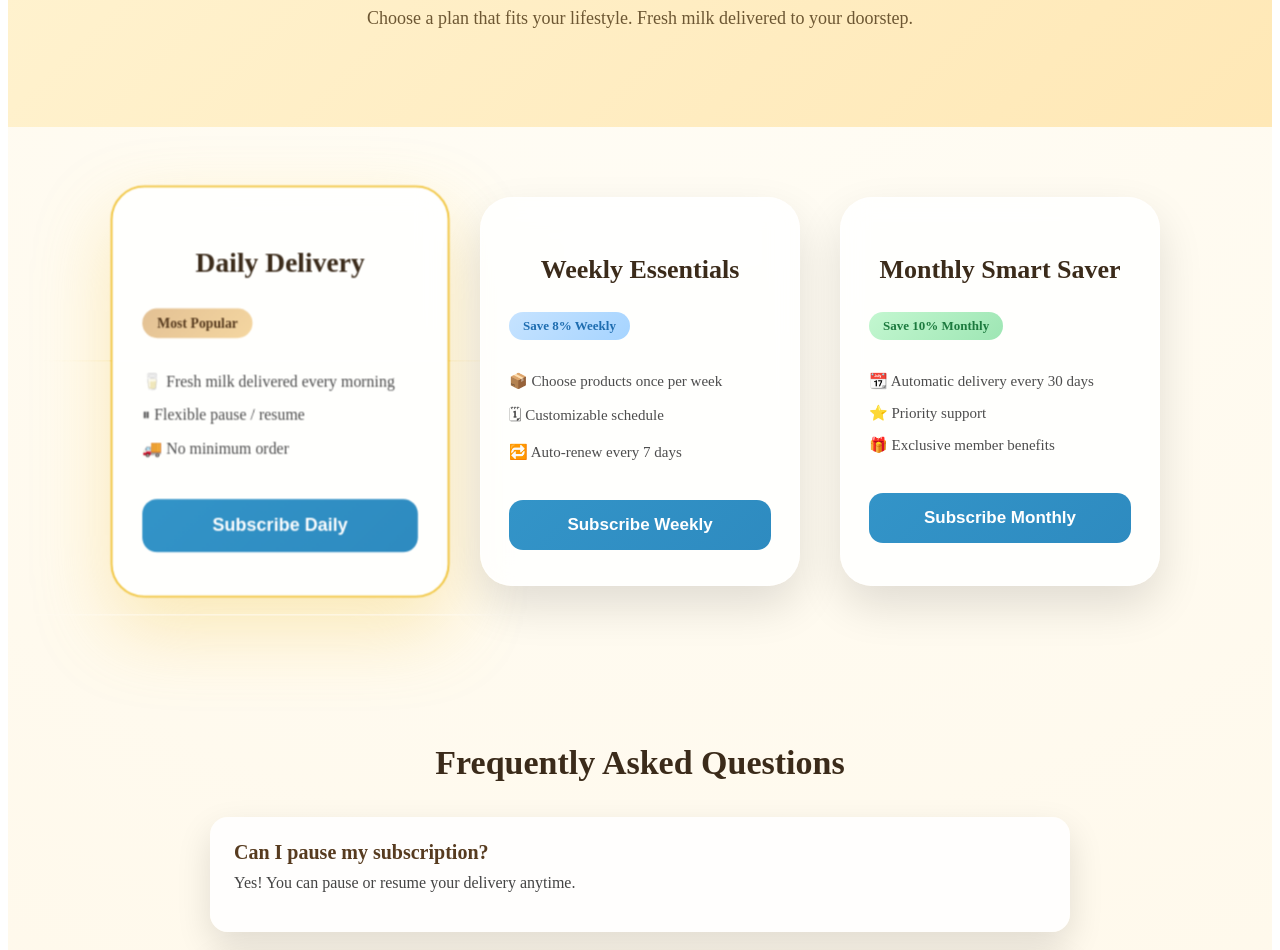
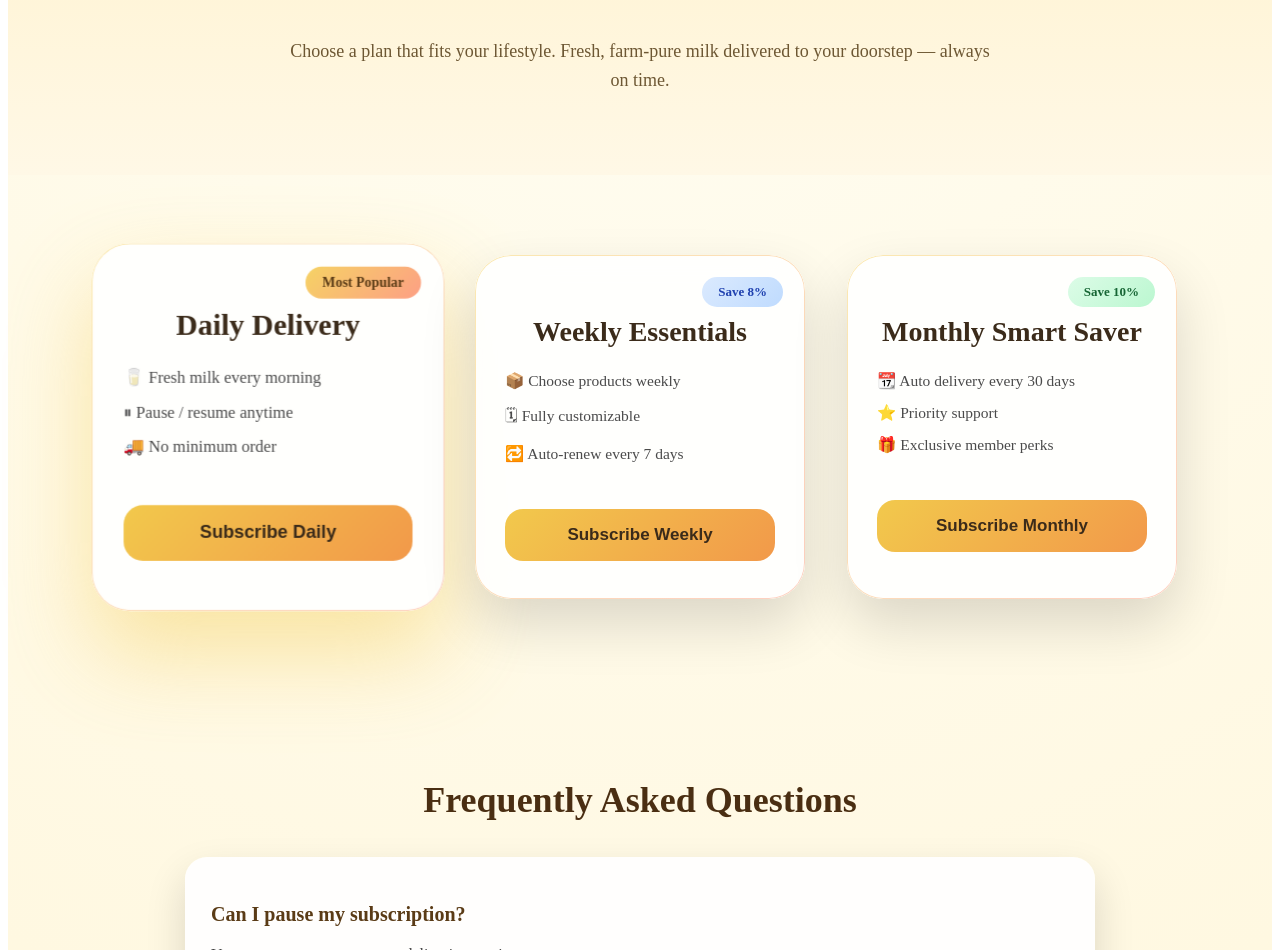
Before and after one commit to CodeSavvyJayesh/Kamal-Dairy, a React (Vite) app: page /subscription in a window 1280 px wide. Shown: the part 262-1212 px from the top of the page. Built offline with nearby package versions, Linux system fonts and the light colour scheme.

Commit message:
Subscription page UI made more attractive

```diff
--- a/src/pages/Subscription.css
+++ b/src/pages/Subscription.css
@@ -1,154 +1,203 @@
-/* MAIN CONTAINER */
+/* ===============================
+   CONTAINER (WARM DAIRY THEME)
+================================ */
 .sub-container {
   width: 100%;
-  background: radial-gradient(circle at top, #fffdf6, #fff8e9);
-  padding-bottom: 80px;
+  background:
+    radial-gradient(circle at top, #fffdf2, #fff6da);
+  padding-bottom: 90px;
 }
 
-/* HERO SECTION */
+/* ===============================
+   HERO
+================================ */
 .sub-hero {
   text-align: center;
-  padding: 80px 20px;
-  background: linear-gradient(135deg, #fff3d1, #ffe8b6);
+  padding: 90px 20px 80px;
+  background:
+    linear-gradient(180deg, #fff2cc, #fff8e6);
 }
 
 .sub-hero h1 {
-  font-size: 44px;
+  font-size: 46px;
+  font-weight: 900;
   color: #4a2e12;
-  font-weight: 800;
+  letter-spacing: 0.6px;
 }
 
 .sub-hero p {
   font-size: 18px;
-  margin-top: 12px;
   color: #6d5733;
-  max-width: 700px;
-  margin-inline: auto;
+  max-width: 720px;
+  margin: 14px auto 0;
+  line-height: 1.6;
 }
 
-/* PLAN SECTION */
+/* ===============================
+   PLANS
+================================ */
 .sub-plans {
   display: flex;
   justify-content: center;
-  gap: 40px;
-  padding: 70px 20px;
+  gap: 42px;
+  padding: 80px 20px;
   flex-wrap: wrap;
 }
 
-/* CARD */
+/* ===============================
+   CARD (GLASS + GOLD)
+================================ */
 .sub-card {
-  width: 320px;
-  background: rgba(255,255,255,0.85);
-  backdrop-filter: blur(14px);
-  border-radius: 32px;
-  padding: 35px 28px;
-  box-shadow: 0 20px 45px rgba(0,0,0,0.12);
-  border: 1px solid rgba(255,255,255,0.6);
-  transition: all 0.4s ease;
+  width: 330px;
+  background: rgba(255, 255, 255, 0.9);
+  backdrop-filter: blur(16px);
+  border-radius: 36px;
+  padding: 38px 30px;
+  box-shadow:
+    0 25px 55px rgba(0,0,0,0.14);
   position: relative;
+  transition: all 0.45s ease;
 }
 
-/* POPULAR CARD */
-.sub-card.popular {
-  transform: scale(1.06);
-  border: 2px solid #f2c94c;
-  box-shadow: 0 30px 70px rgba(242,201,76,0.35);
+/* GOLD BORDER EFFECT */
+.sub-card::before {
+  content: "";
+  position: absolute;
+  inset: 0;
+  border-radius: 36px;
+  padding: 1px;
+  background: linear-gradient(
+    135deg,
+    #f6d365,
+    #fda085
+  );
+  mask:
+    linear-gradient(#fff 0 0) content-box,
+    linear-gradient(#fff 0 0);
+  mask-composite: exclude;
+  opacity: 0.5;
+  pointer-events: none;
 }
 
-.sub-card:hover {
-  transform: translateY(-16px) scale(1.05);
-  box-shadow: 0 35px 80px rgba(0,0,0,0.25);
+/* POPULAR */
+.sub-card.popular {
+  transform: scale(1.07);
+  box-shadow:
+    0 40px 85px rgba(242,201,76,0.45);
 }
 
-/* TITLE */
+/* HOVER */
+@media (hover: hover) {
+  .sub-card:hover {
+    transform: translateY(-18px) scale(1.06);
+    box-shadow:
+      0 45px 95px rgba(0,0,0,0.3);
+  }
+}
+
+/* ===============================
+   BADGES
+================================ */
+.badge {
+  position: absolute;
+  top: 22px;
+  right: 22px;
+  padding: 7px 16px;
+  font-size: 13px;
+  font-weight: 700;
+  border-radius: 999px;
+}
+
+.badge.gold {
+  background: linear-gradient(135deg, #f6d365, #fda085);
+  color: #5a3b16;
+}
+
+.badge.blue {
+  background: linear-gradient(135deg, #dbeafe, #bfdbfe);
+  color: #1e40af;
+}
+
+.badge.green {
+  background: linear-gradient(135deg, #dcfce7, #bbf7d0);
+  color: #166534;
+}
+
+/* ===============================
+   TEXT
+================================ */
 .sub-card h2 {
   text-align: center;
-  font-size: 26px;
+  font-size: 28px;
+  margin-bottom: 24px;
   color: #3b2b1a;
-  margin-bottom: 14px;
 }
 
-/* TAG */
-.sub-tag {
-  display: inline-block;
-  background: linear-gradient(135deg, #e3c194, #f5d7a1);
-  color: #573b1f;
-  font-size: 13px;
-  padding: 6px 14px;
-  border-radius: 999px;
-  margin-bottom: 18px;
-  font-weight: 600;
-}
-
-.sub-tag.blue {
-  background: linear-gradient(135deg, #c6e3ff, #a6d4ff);
-  color: #1e6db0;
-}
-
-.sub-tag.green {
-  background: linear-gradient(135deg, #c3f7d0, #9ee6b4);
-  color: #1c7a3e;
-}
-
-/* LIST */
 .sub-card ul {
   list-style: none;
   padding: 0;
-  margin: 0;
 }
 
 .sub-card li {
+  font-size: 15.5px;
   margin: 14px 0;
-  font-size: 15px;
-  color: #4d4d4d;
+  color: #4b4b4b;
   display: flex;
   align-items: center;
-  gap: 8px;
+  gap: 10px;
 }
 
-/* BUTTON */
+/* ===============================
+   BUTTON
+================================ */
 .sub-btn {
   width: 100%;
-  margin-top: 25px;
-  padding: 15px;
-  background: linear-gradient(135deg, #3394c8, #2e8bc0);
-  color: white;
+  margin-top: 30px;
+  padding: 16px;
+  font-size: 17px;
+  font-weight: 800;
+  border-radius: 18px;
   border: none;
-  border-radius: 14px;
-  font-size: 17px;
-  font-weight: 700;
   cursor: pointer;
+  background: linear-gradient(
+    135deg,
+    #f2c94c,
+    #f2994a
+  );
+  color: #3b2b1a;
   transition: all 0.35s ease;
 }
 
 .sub-btn:hover {
-  transform: translateY(-3px);
-  box-shadow: 0 12px 30px rgba(46,139,192,0.5);
-  background: linear-gradient(135deg, #2e8bc0, #1a6b97);
+  transform: translateY(-4px);
+  box-shadow:
+    0 16px 40px rgba(242,153,74,0.6);
 }
 
-/* FAQ SECTION */
+/* ===============================
+   FAQ
+================================ */
 .sub-faq {
-  padding: 60px 20px;
-  max-width: 900px;
+  max-width: 950px;
   margin: 0 auto;
+  padding: 70px 20px;
 }
 
 .sub-faq h2 {
   text-align: center;
-  font-size: 34px;
-  margin-bottom: 35px;
-  color: #3b2b1a;
+  font-size: 36px;
+  font-weight: 900;
+  margin-bottom: 36px;
+  color: #4a2e12;
 }
 
-/* FAQ BOX */
 .faq-box {
-  background: rgba(255,255,255,0.9);
-  border-radius: 18px;
-  padding: 24px;
+  background: rgba(255,255,255,0.92);
+  padding: 26px;
+  border-radius: 22px;
   margin: 18px 0;
-  box-shadow: 0 14px 35px rgba(0,0,0,0.12);
-  transition: 0.3s;
+  box-shadow: 0 18px 40px rgba(0,0,0,0.14);
+  transition: transform 0.3s ease;
 }
 
 .faq-box:hover {
@@ -156,9 +205,8 @@
 }
 
 .faq-box h3 {
-  margin: 0;
   font-size: 20px;
-  color: #573b1f;
+  color: #5a3b16;
 }
 
 .faq-box p {
@@ -166,3 +214,21 @@
   font-size: 16px;
   color: #444;
 }
+
+/* ===============================
+   MOBILE
+================================ */
+@media (max-width: 576px) {
+  .sub-hero h1 {
+    font-size: 30px;
+  }
+
+  .sub-card {
+    width: 100%;
+    max-width: 360px;
+  }
+
+  .sub-card.popular {
+    transform: none;
+  }
+}
--- a/src/pages/Subscription.jsx
+++ b/src/pages/Subscription.jsx
@@ -5,73 +5,77 @@ function Subscription() {
     <div className="sub-container">
 
       {/* HERO SECTION */}
-      <div className="sub-hero">
+      <section className="sub-hero">
         <h1>Flexible Milk Delivery Subscription</h1>
         <p>
-          Choose a plan that fits your lifestyle. Fresh milk delivered to your doorstep.
+          Choose a plan that fits your lifestyle. Fresh, farm-pure milk delivered
+          to your doorstep — always on time.
         </p>
-      </div>
+      </section>
 
-      {/* PLAN BOXES */}
-      <div className="sub-plans">
+      {/* PLANS */}
+      <section className="sub-plans">
 
-        {/* DAILY PLAN */}
         <div className="sub-card popular">
+          <span className="badge gold">Most Popular</span>
           <h2>Daily Delivery</h2>
-          <p className="sub-tag">Most Popular</p>
+
           <ul>
-            <li>🥛 Fresh milk delivered every morning</li>
-            <li>⏸ Flexible pause / resume</li>
+            <li>🥛 Fresh milk every morning</li>
+            <li>⏸ Pause / resume anytime</li>
             <li>🚚 No minimum order</li>
           </ul>
+
           <button className="sub-btn">Subscribe Daily</button>
         </div>
 
-        {/* WEEKLY PLAN */}
         <div className="sub-card">
+          <span className="badge blue">Save 8%</span>
           <h2>Weekly Essentials</h2>
-          <p className="sub-tag blue">Save 8% Weekly</p>
+
           <ul>
-            <li>📦 Choose products once per week</li>
-            <li>🗓 Customizable schedule</li>
+            <li>📦 Choose products weekly</li>
+            <li>🗓 Fully customizable</li>
             <li>🔁 Auto-renew every 7 days</li>
           </ul>
+
           <button className="sub-btn">Subscribe Weekly</button>
         </div>
 
-        {/* MONTHLY PLAN */}
         <div className="sub-card">
+          <span className="badge green">Save 10%</span>
           <h2>Monthly Smart Saver</h2>
-          <p className="sub-tag green">Save 10% Monthly</p>
+
           <ul>
-            <li>📆 Automatic delivery every 30 days</li>
+            <li>📆 Auto delivery every 30 days</li>
             <li>⭐ Priority support</li>
-            <li>🎁 Exclusive member benefits</li>
+            <li>🎁 Exclusive member perks</li>
           </ul>
+
           <button className="sub-btn">Subscribe Monthly</button>
         </div>
 
-      </div>
+      </section>
 
-      {/* FAQ SECTION */}
-      <div className="sub-faq">
+      {/* FAQ */}
+      <section className="sub-faq">
         <h2>Frequently Asked Questions</h2>
 
         <div className="faq-box">
           <h3>Can I pause my subscription?</h3>
-          <p>Yes! You can pause or resume your delivery anytime.</p>
+          <p>Yes, you can pause or resume deliveries anytime.</p>
         </div>
 
         <div className="faq-box">
           <h3>Can I change quantity?</h3>
-          <p>You can update quantity or products before 11:00 PM.</p>
+          <p>You can modify products or quantity before 11:00 PM.</p>
         </div>
 
         <div className="faq-box">
           <h3>Is there any cancellation fee?</h3>
-          <p>No. Cancel anytime without extra charges.</p>
+          <p>No cancellation charges. Cancel anytime.</p>
         </div>
-      </div>
+      </section>
 
     </div>
   );
```
